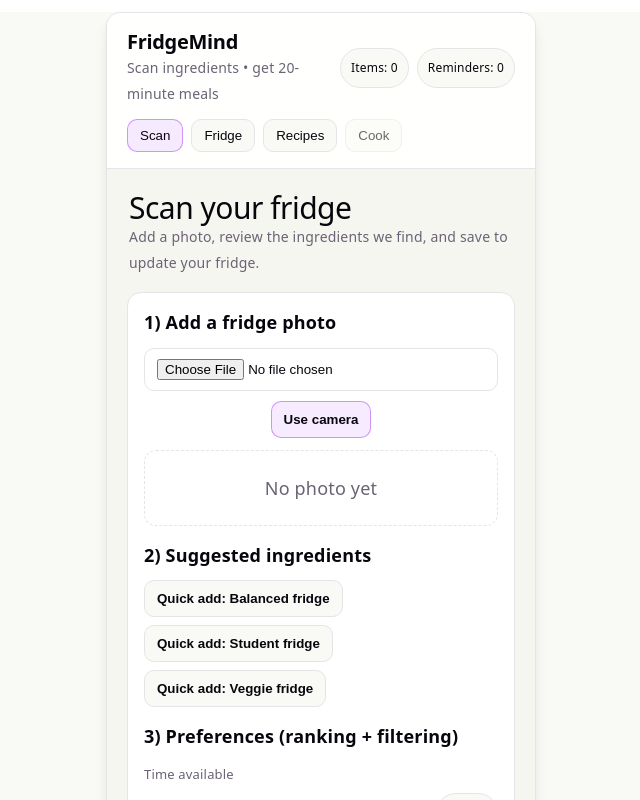
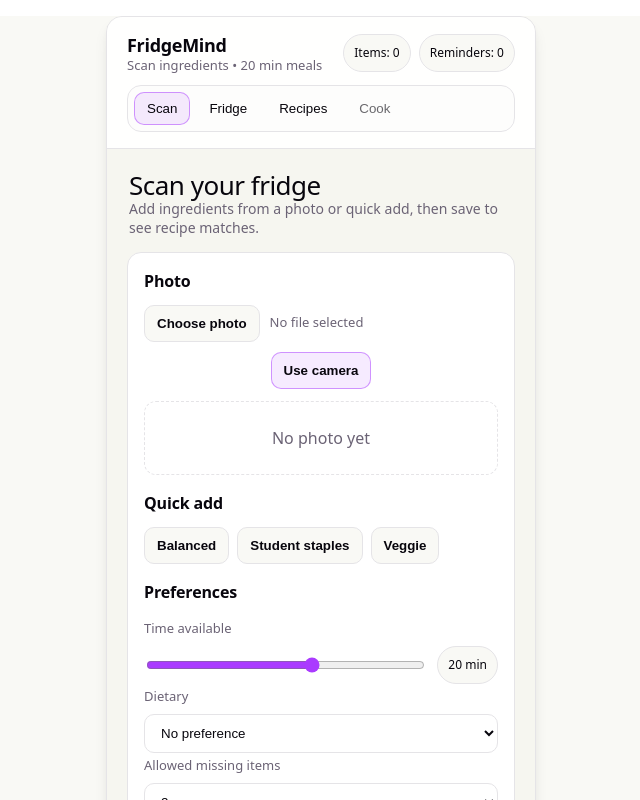
Before and after one commit to G-Wang12/bet-350-prototype, a React (Vite) app: page / in a window 1280 px wide. Shown: the top 800 px of the page, without its empty margins (319-959 px from the left). Built offline with nearby package versions, Linux system fonts and the light colour scheme.

Commit message:
ui improvements based on ta feedback

```diff
--- a/src/App.css
+++ b/src/App.css
@@ -26,13 +26,16 @@
   font-family: var(--heading);
   font-weight: 700;
   color: var(--text-h);
-  font-size: 20px;
+  font-size: 18px;
   letter-spacing: -0.3px;
 }
 
 .brandSub {
   color: var(--text);
-  font-size: 14px;
+  font-size: 13px;
+  line-height: 1.25;
+  hyphens: none;
+  text-wrap: balance;
 }
 
 .headerMeta {
@@ -44,14 +47,18 @@
 .tabs {
   margin-top: 12px;
   display: flex;
-  gap: 8px;
+  gap: 6px;
   flex-wrap: wrap;
+  padding: 6px;
+  border: 1px solid var(--border);
+  border-radius: 14px;
+  background: color-mix(in srgb, var(--bg) 70%, var(--social-bg));
 }
 
 .tab {
   appearance: none;
-  border: 1px solid var(--border);
-  background: var(--social-bg);
+  border: 1px solid transparent;
+  background: transparent;
   color: var(--text-h);
   padding: 8px 12px;
   border-radius: 10px;
@@ -62,9 +69,13 @@
     transform 0.15s;
 }
 
-.tab:hover {
-  box-shadow: var(--shadow);
-  transform: translateY(-1px);
+@media (hover: hover) {
+  .tab:hover {
+    border-color: color-mix(in srgb, var(--border) 50%, var(--accent-border));
+    background: color-mix(in srgb, var(--bg) 60%, var(--social-bg));
+    box-shadow: none;
+    transform: none;
+  }
 }
 
 .tab.active {
@@ -84,7 +95,7 @@
 }
 
 .tab:active {
-  transform: translateY(0px);
+  transform: none;
 }
 
 .appMain {
@@ -98,7 +109,7 @@
   width: 100%;
   display: flex;
   flex-direction: column;
-  gap: 16px;
+  gap: 14px;
   text-align: left;
 }
 
@@ -107,15 +118,17 @@
 }
 
 .screenHeader h1 {
-  font-size: 30px;
+  font-size: 26px;
   line-height: 1.1;
   letter-spacing: -0.5px;
   margin: 0;
+  text-wrap: balance;
 }
 
 .muted {
   color: var(--text);
   font-size: 14px;
+  line-height: 1.35;
 }
 
 .panel {
@@ -131,7 +144,7 @@
 
 .panel:hover {
   box-shadow: var(--shadow);
-  transform: translateY(-1px);
+  transform: none;
   border-color: color-mix(in srgb, var(--border) 70%, var(--accent-border));
 }
 
@@ -139,6 +152,7 @@
   font-family: var(--heading);
   color: var(--text-h);
   font-weight: 600;
+  letter-spacing: -0.15px;
   margin-bottom: 12px;
 }
 
@@ -210,6 +224,17 @@
   border-color: var(--accent-border);
 }
 
+@media (hover: hover) {
+  .input:hover,
+  .select:hover {
+    border-color: color-mix(in srgb, var(--border) 55%, var(--accent-border));
+  }
+
+  .button:hover {
+    border-color: color-mix(in srgb, var(--border) 60%, var(--accent-border));
+  }
+}
+
 .range {
   width: 100%;
 }
@@ -249,7 +274,7 @@
 
 .button:hover {
   box-shadow: var(--shadow);
-  transform: translateY(-1px);
+  transform: none;
 }
 
 .button.primary {
@@ -258,7 +283,7 @@
 }
 
 .button:active {
-  transform: translateY(0px);
+  transform: none;
 }
 
 .button:focus-visible {
@@ -308,6 +333,35 @@
   border: 1px dashed var(--border);
   border-radius: 12px;
   color: var(--text);
+  font-size: 14px;
+  line-height: 1.35;
+}
+
+.srOnly {
+  position: absolute;
+  width: 1px;
+  height: 1px;
+  padding: 0;
+  margin: -1px;
+  overflow: hidden;
+  clip: rect(0, 0, 0, 0);
+  white-space: nowrap;
+  border: 0;
+}
+
+.filePickerRow {
+  display: flex;
+  align-items: center;
+  gap: 10px;
+  flex-wrap: wrap;
+}
+
+.filePickerName {
+  font-size: 13px;
+  overflow: hidden;
+  text-overflow: ellipsis;
+  white-space: nowrap;
+  max-width: 100%;
 }
 
 .list {
@@ -315,6 +369,21 @@
   flex-direction: column;
   gap: 10px;
   margin-top: 12px;
+}
+
+.listHeader {
+  display: grid;
+  grid-template-columns: 2fr 1fr 1fr auto;
+  gap: 8px;
+  align-items: center;
+  padding: 0 2px;
+  color: var(--text);
+  font-size: 12px;
+}
+
+.listHeaderCell {
+  text-transform: uppercase;
+  letter-spacing: 0.6px;
 }
 
 .listRow {
@@ -325,6 +394,9 @@
 }
 
 @media (max-width: 1024px) {
+  .listHeader {
+    display: none;
+  }
   .listRow {
     grid-template-columns: 1fr;
   }
@@ -417,7 +489,7 @@ video {
 
 .card:hover {
   box-shadow: var(--shadow);
-  transform: translateY(-1px);
+  transform: none;
   border-color: color-mix(in srgb, var(--border) 70%, var(--accent-border));
 }
 
--- a/src/App.tsx
+++ b/src/App.tsx
@@ -36,7 +36,7 @@ function App() {
         <div className="headerRow">
           <div className="brand">
             <div className="brandTitle">FridgeMind</div>
-            <div className="brandSub">Scan ingredients • get 20-minute meals</div>
+            <div className="brandSub">Scan ingredients • 20 min meals</div>
           </div>
           <div className="headerMeta">
             <div className="pill">Items: {state.inventory.items.length}</div>
--- a/src/features/cook/CookMode.tsx
+++ b/src/features/cook/CookMode.tsx
@@ -67,12 +67,12 @@ export function CookMode(props: {
         return (
             <div className="screen">
                 <div className="screenHeader">
-                    <h1>Done cooking: {props.recipe.title}</h1>
-                    <p className="muted">Pick what you used, then get automatic follow-up suggestions from leftovers.</p>
+                    <h1>Done: {props.recipe.title}</h1>
+                    <p className="muted">Mark what you used to get leftover-based suggestions.</p>
                 </div>
 
                 <section className="panel">
-                    <div className="panelTitle">What ingredients did you use?</div>
+                    <div className="panelTitle">Used ingredients</div>
                     <div className="checkList">
                         {props.recipe.ingredients.map((ing) => (
                             <label key={ing.normalizedName} className="checkRow">
@@ -92,7 +92,7 @@ export function CookMode(props: {
                 </section>
 
                 <section className="panel">
-                    <div className="panelTitle">Follow-up recipes (from leftovers)</div>
+                    <div className="panelTitle">Cook next (from leftovers)</div>
                     {followUps.length === 0 ? (
                         <div className="emptyState">No follow-ups match leftovers under current filters.</div>
                     ) : (
@@ -203,7 +203,7 @@ export function CookMode(props: {
             </section>
 
             <section className="panel">
-                <div className="panelTitle">Ingredients (what you have)</div>
+                <div className="panelTitle">Ingredients</div>
                 <div className="chips">
                     {props.recipe.ingredients.map((ing) => {
                         const have = invSet.has(ing.normalizedName)
@@ -215,7 +215,7 @@ export function CookMode(props: {
                         )
                     })}
                 </div>
-                <div className="help">* Optional ingredients don’t count toward missing-items filtering.</div>
+                <div className="help">* Optional ingredients don’t count as missing.</div>
             </section>
         </div>
     )
--- a/src/features/scan/ScanScreen.tsx
+++ b/src/features/scan/ScanScreen.tsx
@@ -6,7 +6,7 @@ import { estimateCategory } from '../../utils/state'
 const PRESETS: Array<{ id: string; label: string; items: string[] }> = [
     {
         id: 'balanced',
-        label: 'Quick add: Balanced fridge',
+        label: 'Balanced',
         items: [
             'milk',
             'eggs',
@@ -23,12 +23,12 @@ const PRESETS: Array<{ id: string; label: string; items: string[] }> = [
     },
     {
         id: 'student',
-        label: 'Quick add: Student fridge',
+        label: 'Student staples',
         items: ['pasta', 'butter', 'garlic', 'parmesan', 'bread', 'eggs'],
     },
     {
         id: 'veggie',
-        label: 'Quick add: Veggie fridge',
+        label: 'Veggie',
         items: ['tofu', 'broccoli', 'bell pepper', 'soy sauce', 'cooked rice', 'lemon'],
     },
 ]
@@ -47,6 +47,8 @@ export function ScanScreen(props: {
     const [imageDataUrl, setImageDataUrl] = useState<string | undefined>(undefined)
     const [rows, setRows] = useState<DetectedRow[]>([])
     const [custom, setCustom] = useState('')
+    const [photoFileName, setPhotoFileName] = useState<string>('')
+    const fileInputRef = useRef<HTMLInputElement | null>(null)
 
     const inventoryPreview = useMemo(() => {
         return rows
@@ -90,20 +92,32 @@ export function ScanScreen(props: {
         <div className="screen">
             <div className="screenHeader">
                 <h1>Scan your fridge</h1>
-                <p className="muted">Add a photo, review the ingredients we find, and save to update your fridge.</p>
+                <p className="muted">Add ingredients from a photo or quick add, then save to see recipe matches.</p>
             </div>
 
             <div className="grid2">
                 <section className="panel">
-                    <div className="panelTitle">1) Add a fridge photo</div>
+                    <div className="panelTitle">Photo</div>
 
                     <input
-                                className="input"
+                        ref={fileInputRef}
+                        className="srOnly"
                         type="file"
                         accept="image/*"
                         capture="environment"
-                                onChange={(e) => onPickFile(e.target.files?.[0] ?? null)}
+                        onChange={(e) => {
+                            const file = e.target.files?.[0] ?? null
+                            setPhotoFileName(file?.name ?? '')
+                            onPickFile(file)
+                        }}
                     />
+
+                    <div className="filePickerRow">
+                        <button className="button" type="button" onClick={() => fileInputRef.current?.click()}>
+                            {imageDataUrl ? 'Change photo' : 'Choose photo'}
+                        </button>
+                        <div className="filePickerName muted">{photoFileName ? photoFileName : 'No file selected'}</div>
+                    </div>
 
                     <div style={{ marginTop: 10, display: 'flex', gap: 8, flexWrap: 'wrap' }}>
                         <CameraControls
@@ -123,7 +137,7 @@ export function ScanScreen(props: {
                     )}
 
                     <div className="panelTitle" style={{ marginTop: 16 }}>
-                        2) Suggested ingredients
+                        Quick add
                     </div>
                     <div className="rowWrap">
                         {PRESETS.map((p) => (
@@ -134,7 +148,7 @@ export function ScanScreen(props: {
                     </div>
 
                     <div className="panelTitle" style={{ marginTop: 16 }}>
-                        3) Preferences (ranking + filtering)
+                        Preferences
                     </div>
 
                     <div className="formRow">
@@ -194,12 +208,12 @@ export function ScanScreen(props: {
                             <option value={1}>1</option>
                             <option value={2}>2</option>
                         </select>
-                        <div className="help">Recipes will be filtered to at most this many missing required ingredients.</div>
+                        <div className="help">Counts required ingredients only.</div>
                     </div>
                 </section>
 
                 <section className="panel">
-                    <div className="panelTitle">Review ingredients</div>
+                    <div className="panelTitle">Ingredients</div>
 
                     <div className="inline" style={{ gap: 8 }}>
                         <input
@@ -217,7 +231,7 @@ export function ScanScreen(props: {
                     </div>
 
                     {rows.length === 0 ? (
-                        <div className="emptyState">No items yet. Use a quick-add preset or add items manually.</div>
+                        <div className="emptyState">No items yet. Use Quick add or type an item.</div>
                     ) : (
                         <div className="list">
                             {rows.map((r, idx) => (
@@ -248,7 +262,7 @@ export function ScanScreen(props: {
                                         className="input"
                                         type="number"
                                         min={0}
-                                        placeholder="Expires in (days)"
+                                        placeholder="Expires in days"
                                         value={r.expiresInDays ?? ''}
                                         onChange={(e) =>
                                             updateRow(idx, {
@@ -285,7 +299,7 @@ export function ScanScreen(props: {
                                 })
                             }}
                         >
-                            Save & find recipes
+                            Save & see recipes
                         </button>
                     </div>
                 </section>
@@ -385,7 +399,9 @@ function CameraControls({ onCapture }: { onCapture: (dataUrl: string) => void })
             try {
                 videoRef.current.pause()
                 videoRef.current.srcObject = null
-            } catch {}
+            } catch {
+                // Best-effort cleanup; ignore if video element is already disposed.
+            }
         }
         setActive(false)
     }
--- a/src/index.css
+++ b/src/index.css
@@ -15,8 +15,8 @@
   --heading: system-ui, "Segoe UI", Roboto, sans-serif;
   --mono: ui-monospace, Consolas, monospace;
 
-  font: 18px/145% var(--sans);
-  letter-spacing: 0.18px;
+  font: 16px/150% var(--sans);
+  letter-spacing: 0.02px;
   color-scheme: light dark;
   color: var(--text);
   background: var(--bg);
@@ -26,7 +26,7 @@
   -moz-osx-font-smoothing: grayscale;
 
   @media (max-width: 1024px) {
-    font-size: 16px;
+    font-size: 15px;
   }
 }
 
@@ -53,10 +53,10 @@
 #root {
   max-width: 430px;
   width: 100%;
-  margin: 12px auto;
+  margin: 16px auto;
   text-align: left;
   border: 1px solid var(--border);
-  border-radius: 14px;
+  border-radius: 16px;
   overflow: hidden;
   box-shadow: var(--shadow);
   min-height: 100svh;
```
Also changed, not shown: src/features/fridge/FridgeScreen.tsx (+10 -4 lines), src/features/recipes/RecipesScreen.tsx (+15 -6 lines), src/utils/visualMap.ts (+31 -24 lines). Lines whose indentation alone changed are shown as unchanged.
